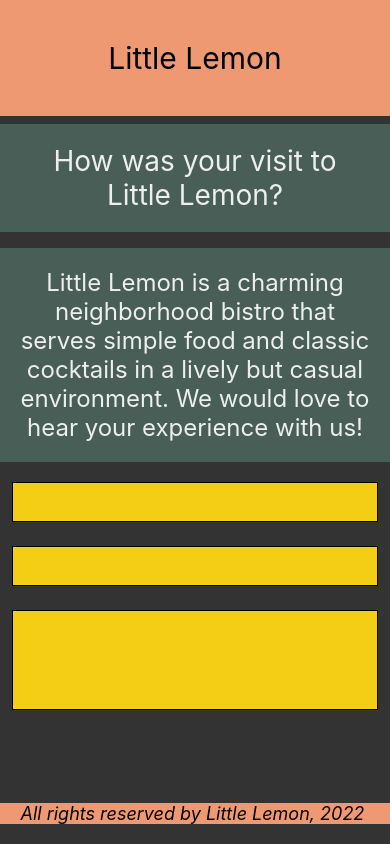
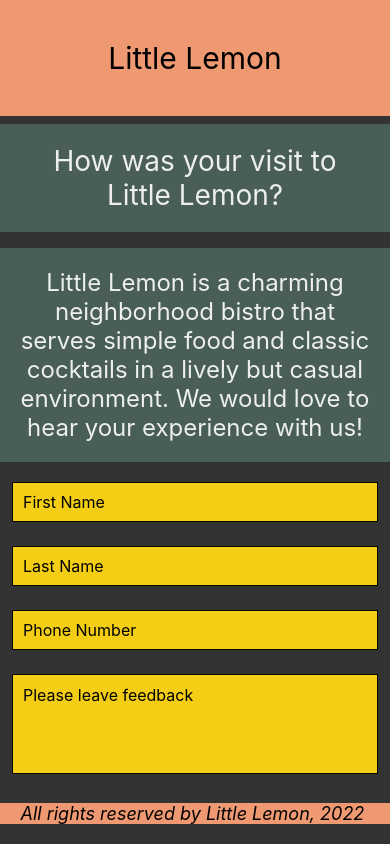
Before and after one commit to rakibroni/AwesomeProject, a React Native app: screen / in a window 390 px wide. Built offline with nearby package versions, Linux system fonts and the light colour scheme.

Commit message:
feed back form final

```diff
--- a/components/FeedbackForm.js
+++ b/components/FeedbackForm.js
@@ -1,49 +1,53 @@
 import React, { useState } from 'react';
-import {
-  StyleSheet,
-  Text,
-  TextInput,
-  ScrollView,
-  KeyboardAvoidingView,
-  Platform,
-} from 'react-native';
+import { ScrollView, StyleSheet, Text, TextInput } from 'react-native';
 
 const FeedbackForm = () => {
+
  // declare the variables
  const [firstName, onChangeFirstName] = useState('');
+
  const [lastName, onChangeLastName] = useState('');
  const [message, onChangeMessage] = useState('');
+ const [phoneNumber, onChangePhoneNumber] = useState('');
 
 return (
-    <KeyboardAvoidingView
-      style={styles.container}
-      behavior={Platform.OS === 'ios' ? 'padding' : 'height'}>
-      <ScrollView keyboardDismissMode="on-drag">
+<ScrollView style={styles.container}>
  <Text style={styles.headingSection}>
  How was your visit to Little Lemon?
  </Text>
  <Text style={styles.infoSection}>
  Little Lemon is a charming neighborhood bistro that serves simple food
-          and classic cocktails in a lively but casual environment. We would
-          love to hear your experience with us!
+ and classic cocktails in a lively but casual environment. We would love
+ to hear your experience with us!
  </Text>
  <TextInput
  style={styles.input}
  value={firstName}
  onChangeText={onChangeFirstName}
+ placeholder={'First Name'}
  />
  <TextInput
  style={styles.input}
  value={lastName}
  onChangeText={onChangeLastName}
+ placeholder={'Last Name'}
+ />
+ <TextInput
+ style={styles.input}
+ value={phoneNumber}
+ onChangeText={onChangePhoneNumber}
+ placeholder={'Phone Number'}
+ keyboardType={"phone-pad"}
  />
  <TextInput
  style={styles.messageInput}
  value={message}
  onChangeText={onChangeMessage}
+ placeholder={'Please leave feedback'}
+ multiline={true}
+ maxLength={250}
  />
  </ScrollView>
-    </KeyboardAvoidingView>
  );
 };
 
```
Lines whose indentation alone changed are shown as unchanged.
